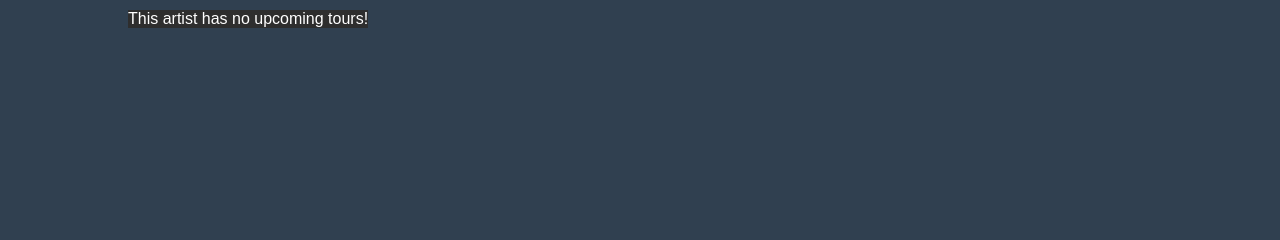
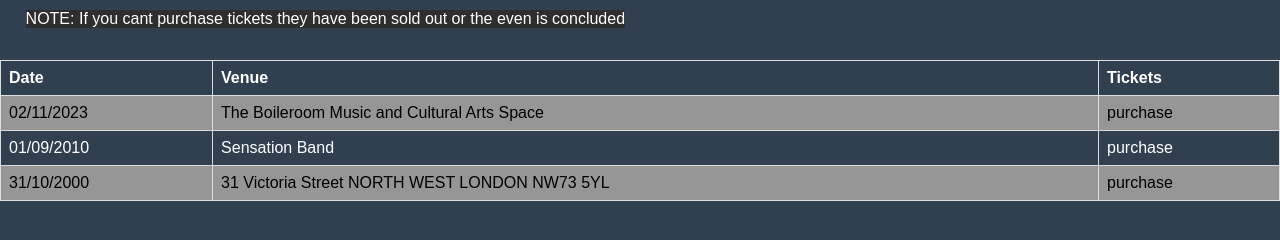
Before and after one commit to unofficialdxnny/DodgyArtists, a plain HTML site: page website/gigs.html in a window 1280 px wide. Shown: the part 140-380 px from the top of the page. Drawn offline with Linux system fonts and the light colour scheme.

Commit message:
added table to gigs

```diff
--- a/website/gigs.html
+++ b/website/gigs.html
@@ -67,10 +67,71 @@ body {
     Frenzo Haraami | Upcoming Events | Tours
 </h1>
 <p>
-    This artist has no upcoming tours!
+    NOTE: If you cant purchase tickets they have been sold out or the even is concluded
 
 
 </p>
+
+
+<!-- table for gigs -->
+
+<table>
+    <tr>
+      <th>Date</th>
+      <th>Venue</th>
+      <th>Tickets</th>
+    </tr>
+    <tr>
+        <td>02/11/2023</td>
+
+            <td><a style="color: black; text-decoration: none;" href="https://www.theboileroom.net/" target="_blank">The Boileroom Music and Cultural Arts Space</a></td>
+
+        <td>purchase</td>
+      </tr>
+      <td>01/09/2010
+    </td>
+      <td><a style="color: white; text-decoration: none;" href="https://sensationband.co.uk/?gclid=Cj0KCAjwkY2qBhBDEi0AoQXK5WBwwpBSE-2jPK3kz7qQK1oNHs_WTKf5ma5Jl89XJyUfD40E_G_VaGYaAjqaEALw_wcB" target="_blank">Sensation Band</a></td>
+
+      <td>purchase</td>
+    </tr>
+    <td>31/10/2000
+
+    </td>
+      <td>31 Victoria Street
+        NORTH WEST LONDON
+        NW73 5YL
+      </td>
+      <td>purchase</td>
+    </tr>
+<style>
+table {
+    position: absolute;
+    top: 200px;
+    font-family: arial, sans-serif;
+    border-collapse: collapse;
+    width: 100%;
+    color: white;
+  }
+
+  td, th {
+    border: 1px solid #dddddd;
+    text-align: left;
+    padding: 8px;
+
+
+  }
+
+ tr:nth-child(even) {
+    background-color: #969696;
+    color: black;
+
+  }
+
+
+
+  </style>
+
+
 
 <style>
     h1.title {
@@ -83,7 +144,7 @@ body {
     p {
         position: absolute;
         top: 150px;
-        left: 10%;
+        left: 2%;
         color: white;
         background-color: #2e2e2e;
     }
@@ -95,7 +156,12 @@ body {
         }
 
         p {
-            top: 200px;
+            top: 175px;
+            font-size: 10px;
+        }
+
+        table {
+            top: 225px;
         }
     }
 
```
Also changed, not shown: website/Videos.html (+2 -2 lines).
